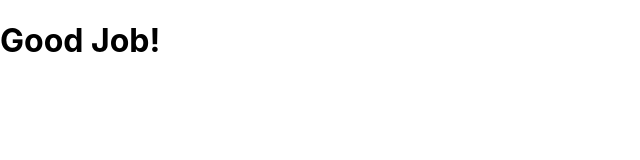
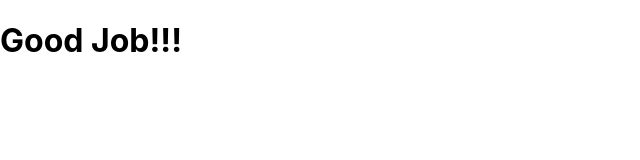
Before and after one commit to jzamesdean/my-app, a React (Create React App) app: page / in a window 1280 px wide. Shown: the top 160 px of the page, without its empty margins (0-640 px from the left). Built offline with nearby package versions, Linux system fonts and the light colour scheme.

Commit message:
learnreact0

```diff
--- a/src/learnreact0/App.js
+++ b/src/learnreact0/App.js
@@ -52,7 +52,7 @@ function Gallery1() {
 }
 
 function Congratulations() {
-    return <h1>Good Job!</h1>
+    return <h1>Good Job!!!</h1>
 }
 
 
```
